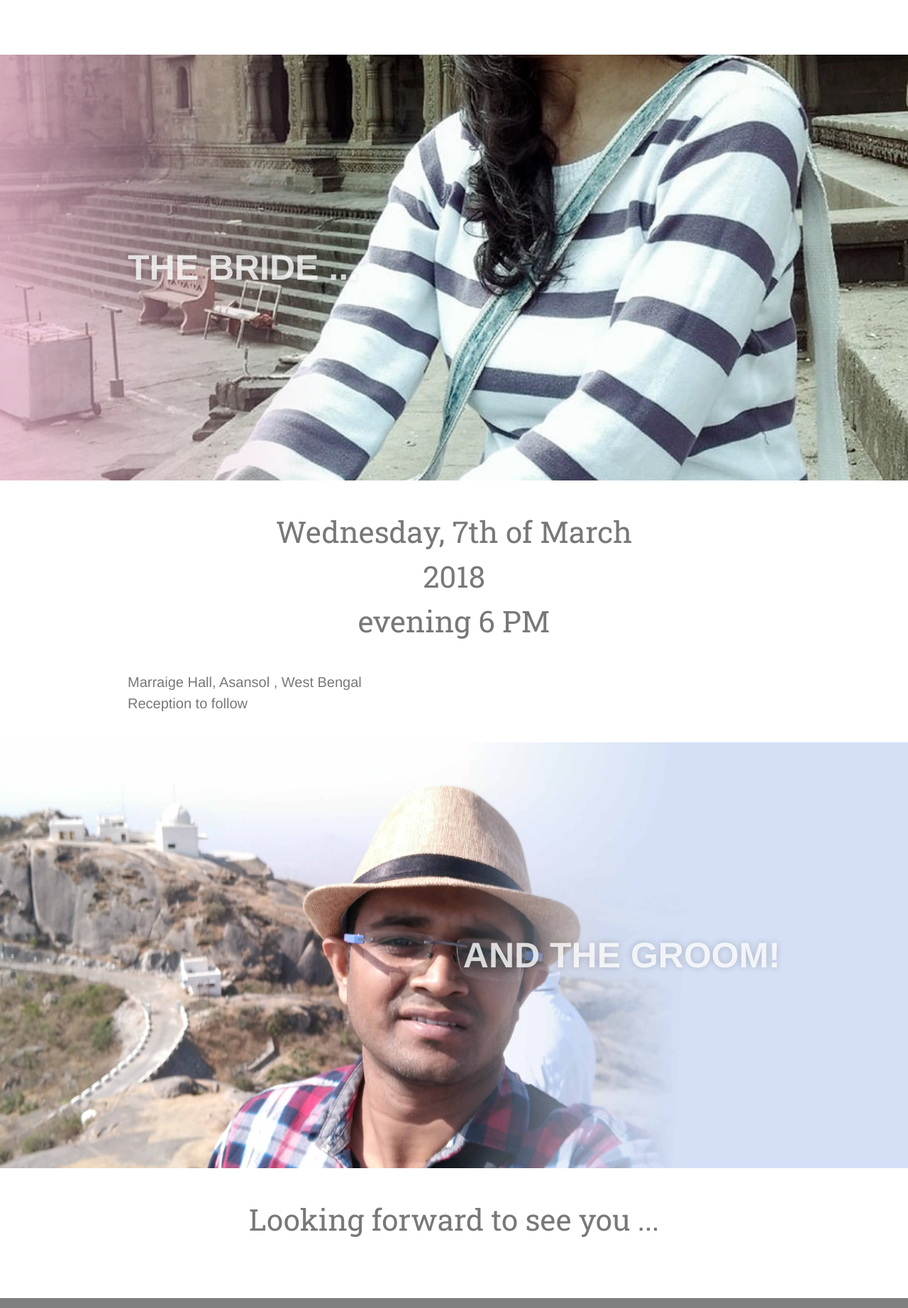
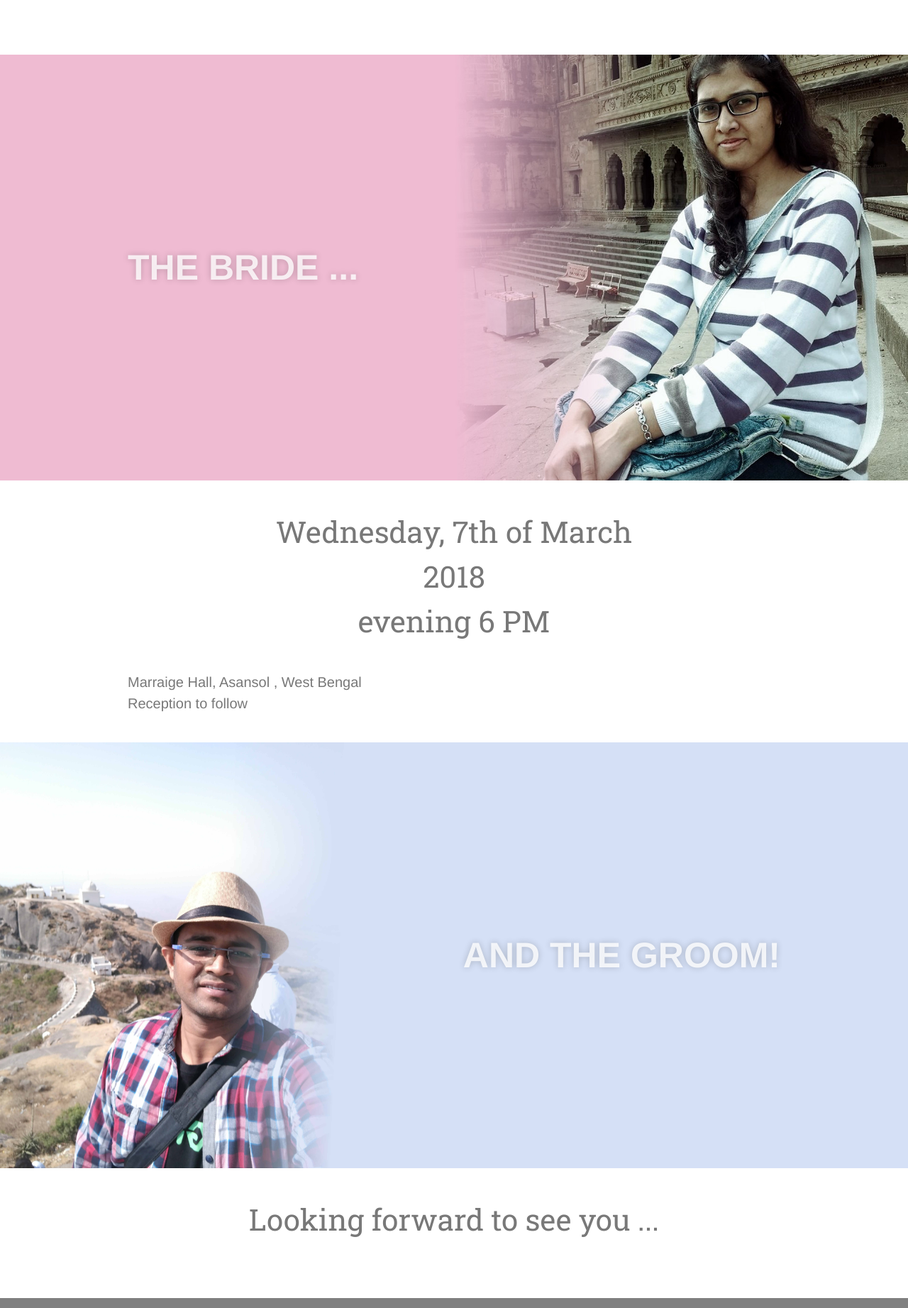
Before and after one commit to ankrugold/ankrugold.github.io, a plain HTML site: page index.html in a window 1280 px wide. Shown: the part 910-2753 px from the top of the page at 71% size. Drawn offline with Linux system fonts and the light colour scheme.

Commit message:
fixing minor bug

```diff
--- a/css/style.css
+++ b/css/style.css
@@ -44,11 +44,9 @@ section.module.parallax-1 {
 }
 section.module.parallax-2 {
   text-align: left;
-  background-image: url("../img/2.jpg");
 }
 section.module.parallax-3 {
   text-align: right;
-  background-image: url("../img/3.jpg");
 }
 
 @media all and (min-width: 300px) {
@@ -73,4 +71,10 @@ section.module.parallax-3 {
   section.module.parallax h1 {
     font-size: 50px;
   }
+  section.module.parallax-2 {
+    background-image: url("../img/2.jpg");
+  }
+  section.module.parallax-3 {
+    background-image: url("../img/3.jpg");
+  }
 }
```
